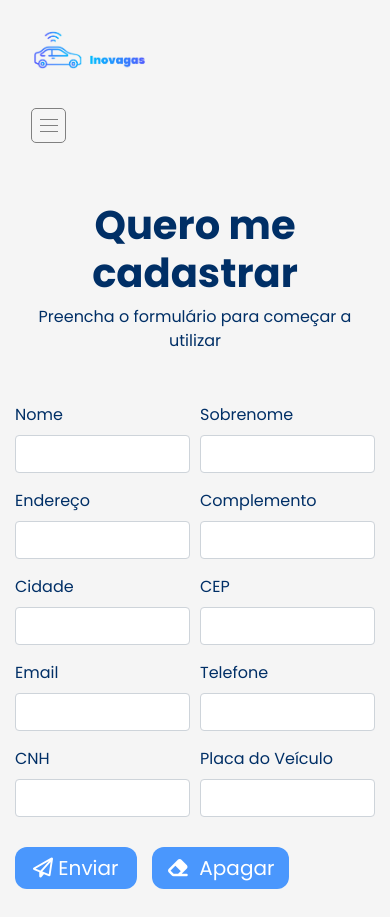
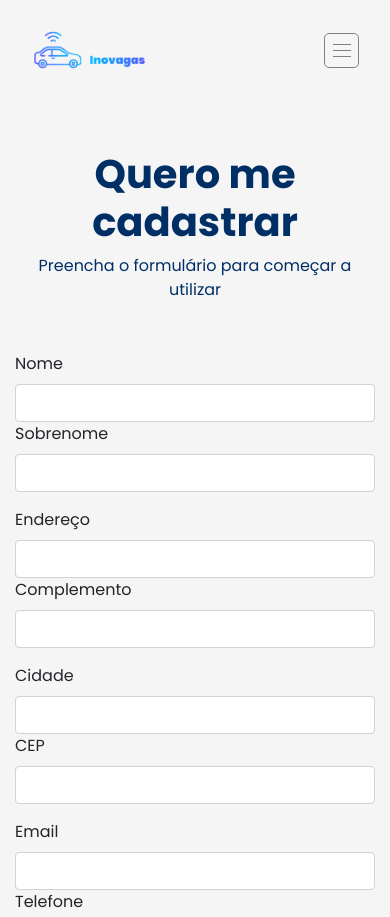
Before and after one commit to anedejour/inovagas, a plain HTML site: page cadastro.html in a window 390 px wide. Shown: the top 917 px of the page. Drawn offline with nearby package versions, Linux system fonts and the light colour scheme.

Commit message:
alteracao no menu responsivo e campo de cadastro responsivo

```diff
--- a/cadastro.html
+++ b/cadastro.html
@@ -17,6 +17,7 @@
    </head>
    <body>
       <div class="container">
+         <div class="hold">
          <div class="logo">
             <a class="navbar-brand" href="index.html"><img src="img/inovagas.png" alt="logo inovagas"></a>
          </div>
@@ -58,55 +59,56 @@
                </div>
             </div>
          </nav>
+      </div>
          <h1 id="cadastro"> <strong> Quero me cadastrar </strong></h1>
          <p id="subCadastro"> Preencha o formulário para começar a utilizar</p>
          <form>
             <div class="form-group form-row">
-               <div class="col">
+               <div class="col-md-6 col-sm-12">
                   <label for="nome">Nome</label>
                   <input type="text" class="form-control" id="nome">
                </div>
-               <div class="col">
+               <div class="col-md-6 col-sm-12">
                   <label for="nome">Sobrenome</label>
                   <input type="text" class="form-control" id="sobrenome">
                </div>
             </div>
             <div class="form-group form-row">
-               <div class="col">
+               <div class="col-md-6 col-sm-12">
                   <label for="nome">Endereço</label>
                   <input type="text" class="form-control" id="endereco">
                </div>
-               <div class="col">
+               <div class="col-md-6 col-sm-12">
                   <label for="nome">Complemento</label>
                   <input type="text" class="form-control" id="complemento">
                </div>
             </div>
             <div class="form-group form-row">
-               <div class="col">
+               <div class="col-md-6 col-sm-12">
                   <label for="nome">Cidade</label>
                   <input type="text" class="form-control" id="cidade">
                </div>
-               <div class="col">
+               <div class="col-md-6 col-sm-12">
                   <label for="nome">CEP</label>
                   <input type="text" class="form-control mascaraCep" id="cep">
                </div>
             </div>
             <div class="form-group form-row">
-               <div class="col">
+               <div class="col-md-6 col-sm-12">
                   <label for="nome">Email</label>
                   <input type="text" class="form-control" id="email">
                </div>
-               <div class="col">
+               <div class="col-md-6 col-sm-12">
                   <label for="nome">Telefone</label>
                   <input type="text" class="form-control mascaraTelefone" id="telefone">
                </div>
             </div>
             <div class="form-group form-row">
-               <div class="col">
+               <div class="col-md-6 col-sm-12">
                   <label for="nome">CNH</label>
                   <input type="text" class="form-control mascaraCnh" id="cnh">
                </div>
-               <div class="col">
+               <div class="col-md-6 col-sm-12">
                   <label for="nome">Placa do Veículo</label>
                   <input type="text" class="form-control mascaraPlaca" id="placa">
                </div>
--- a/css/cabecalho-footer.css
+++ b/css/cabecalho-footer.css
@@ -100,6 +100,7 @@ body{
         flex-direction: column;
         border: 1px solid gray;
         border-radius: 5px;
+        z-index: 100;
     }
     .line{
         width: 20px;
@@ -121,7 +122,7 @@ body{
         height: 100vh;
         transition: ease-in-out 320ms;
         right: 0;
-        z-index: 100;
+        z-index: 10;
         top: 0;
         opacity: 0;
         animation: abrir-menu ease-in-out 320ms forwards;
@@ -132,6 +133,16 @@ body{
     .navbar-brand img {
 
         height: 70px;
+    }
+    .hold{
+        display: flex;
+        justify-content: space-between;
+    }
+    .navbar{
+        z-index: 50;
+    }
+    .collapse{
+        z-index: 10;
     }
 }
 @media (max-width:414px){
@@ -144,6 +155,7 @@ body{
         flex-direction: column;
         border: 1px solid gray;
         border-radius: 5px;
+        z-index: 100;
     }
     .line{
         width: 18px;
@@ -165,7 +177,7 @@ body{
         height: 100vh;
         transition: ease-in-out 320ms;
         right: 0;
-        z-index: 100;
+        z-index: 10;
         top: 0;
         opacity: 0;
         animation: abrir-menu ease-in-out 320ms forwards;
```
